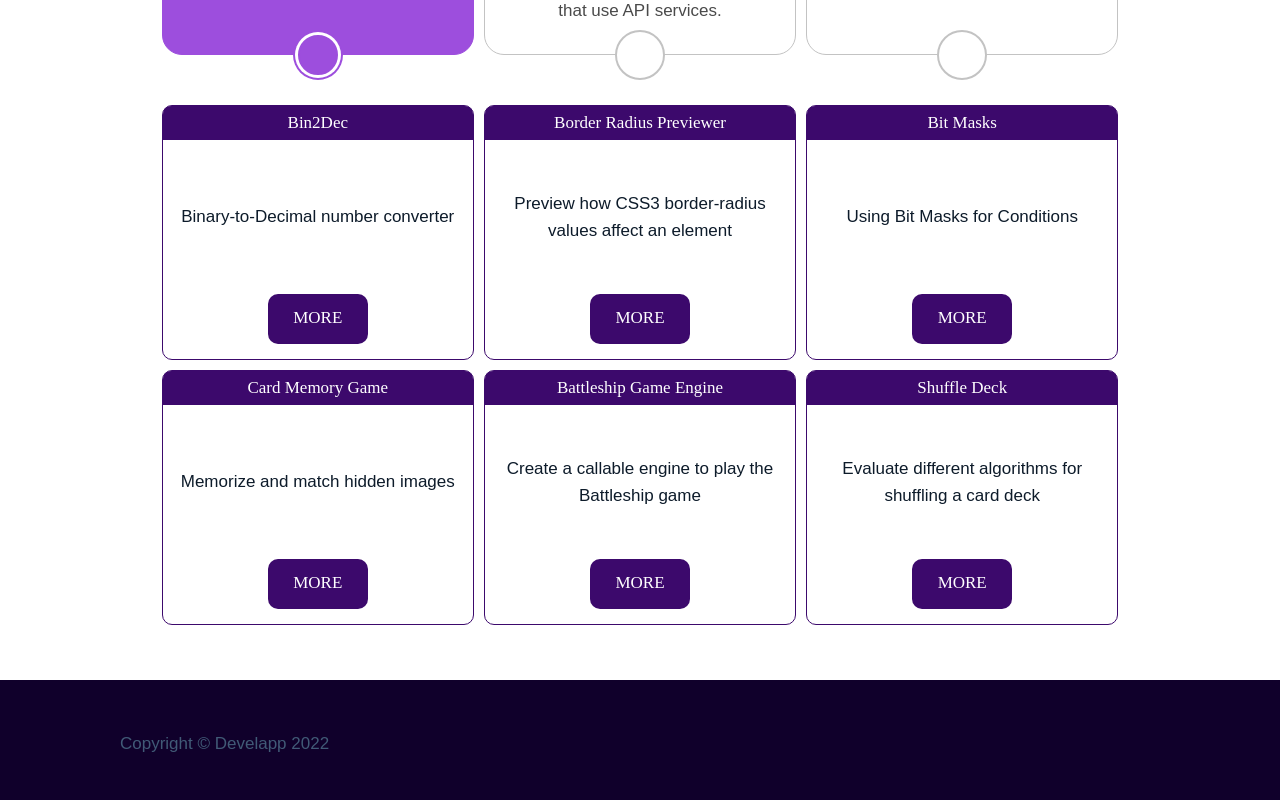
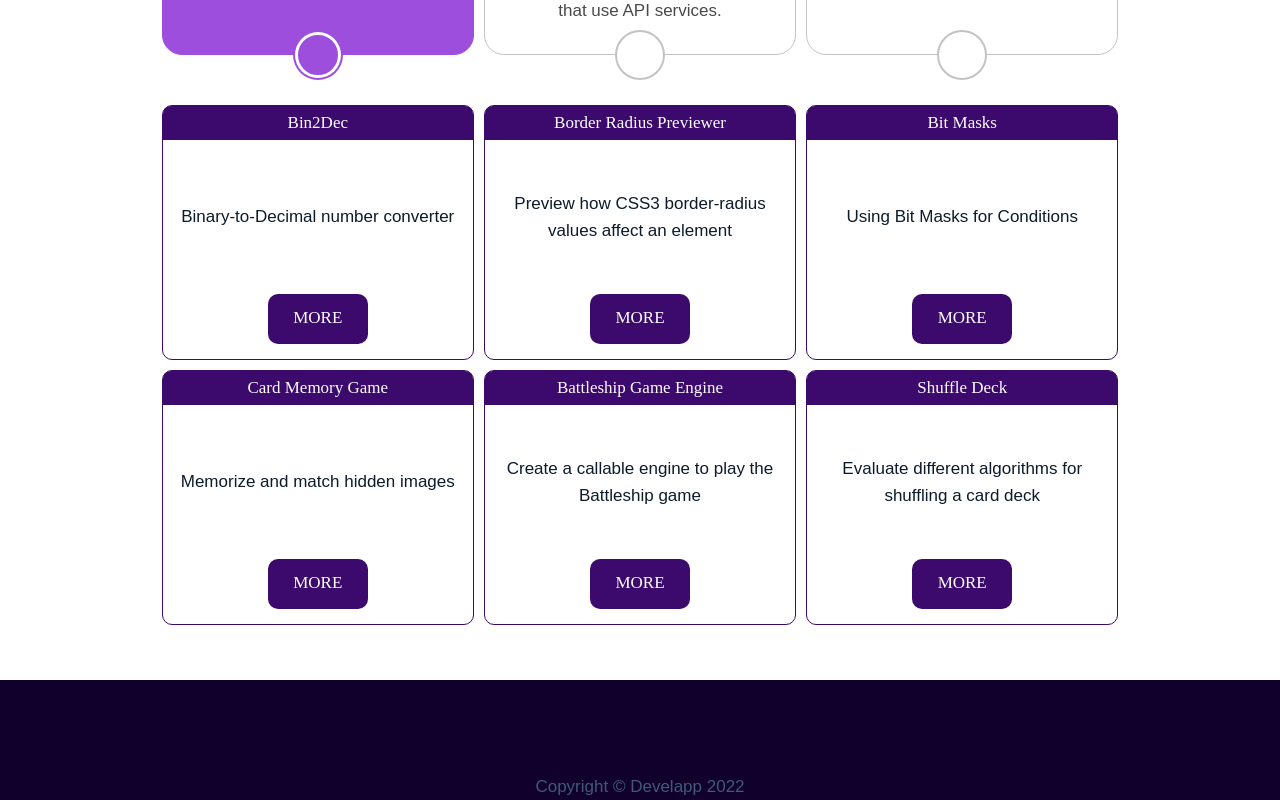
Before and after one commit to chingu-voyages/v38-geckos-team-04, a React (Create React App) app in the folder frontend/: page / in a window 1280 px wide. Shown: the part 423-1223 px from the top of the page. Built offline with nearby package versions, Linux system fonts and the light colour scheme; a web font is replaced by a local one.

Commit message:
Add flex properties css rules

```diff
--- a/frontend/src/sass/components/footer.scss
+++ b/frontend/src/sass/components/footer.scss
@@ -7,6 +7,8 @@
     padding: 5rem 2rem 0;
 
     display: flex;
+    align-items: flex-end;
+    justify-content: center;
 
     color: $bdazzled-blue;
 
```
